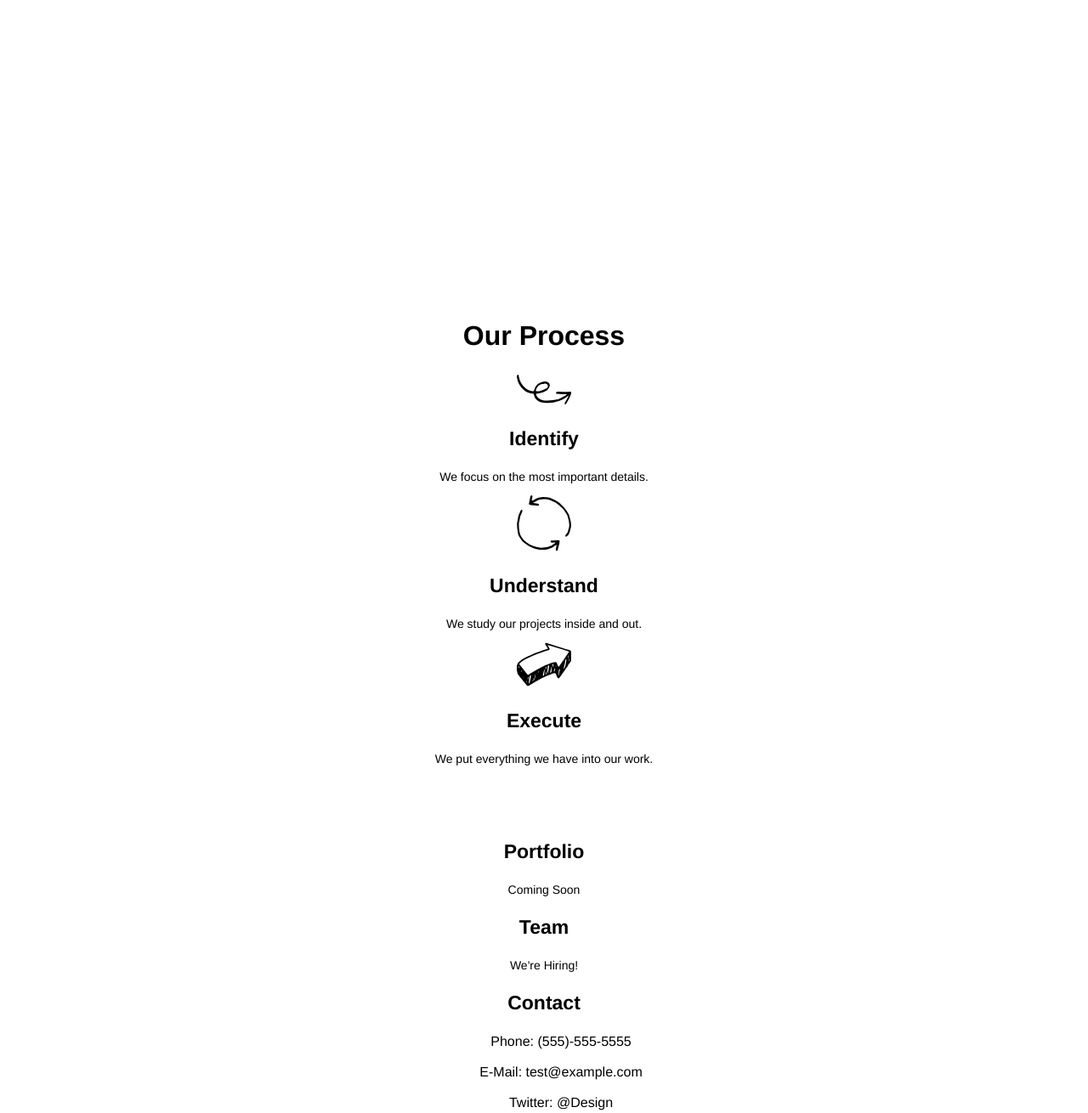
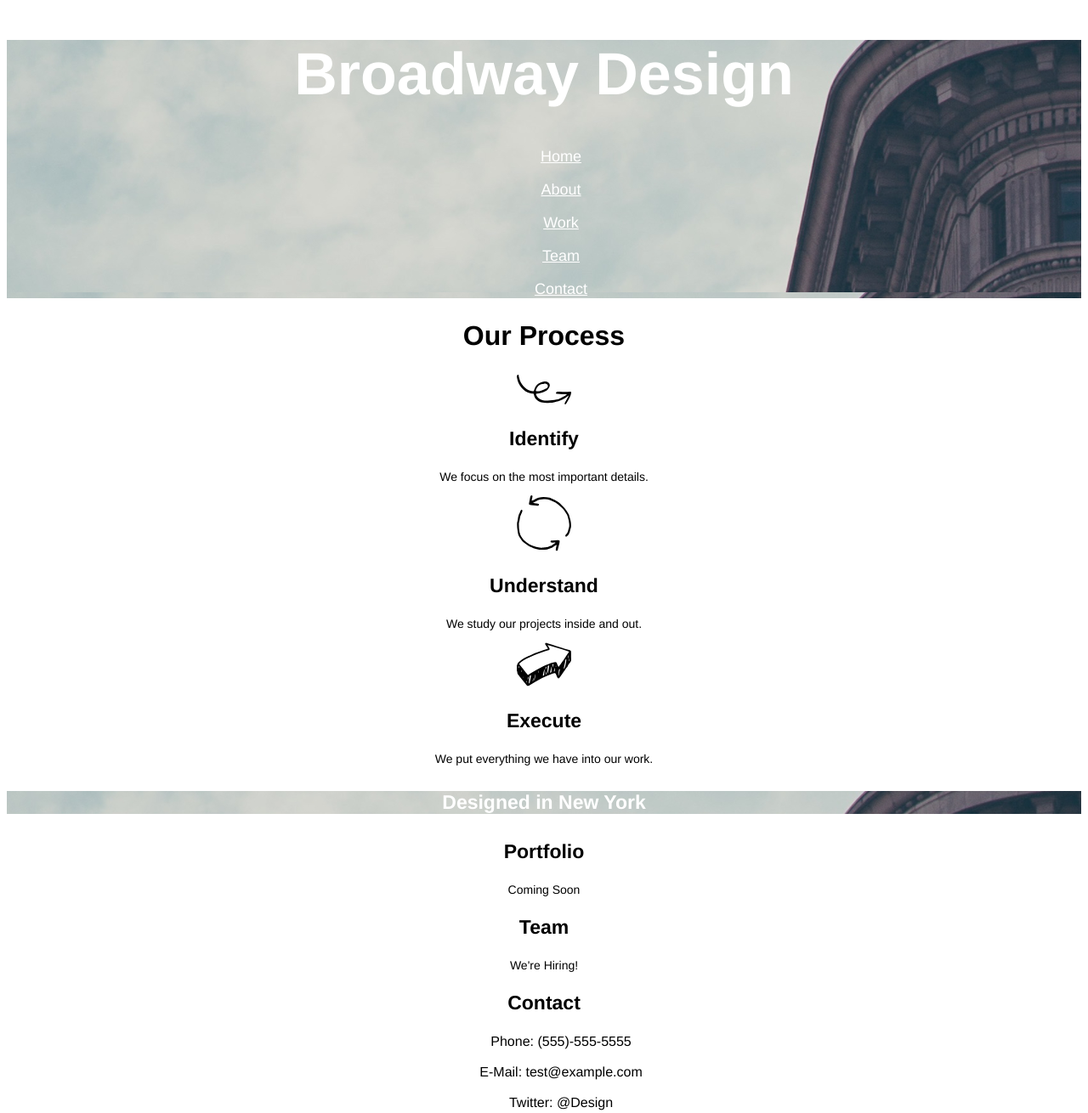
Before and after one commit to csirbulescu/Broadway, a plain HTML site: page index.html in a window 1280 px wide. Shown: the top 1310 px of the page at 85% size. Drawn offline with Linux system fonts and the light colour scheme.

Commit message:
yet another

```diff
--- a/Resources/style.css
+++ b/Resources/style.css
@@ -6,7 +6,7 @@ body {
 .header {
 	color: white;
 	font-family: helvetica;
-	background-image: url(.Resources/Photos/flatiron.png);
+	background-image: url(./Photos/flatiron.png);
 }
 
 #title {
@@ -47,7 +47,7 @@ h4 {
 	font-size: 23px;
 	font-weight: bold;
 	color: white;
-	background-image: url(.Resources/Photos/flatiron.png)
+	background-image: url(./Photos/flatiron.png);
 }
 
 #copyright {
```
